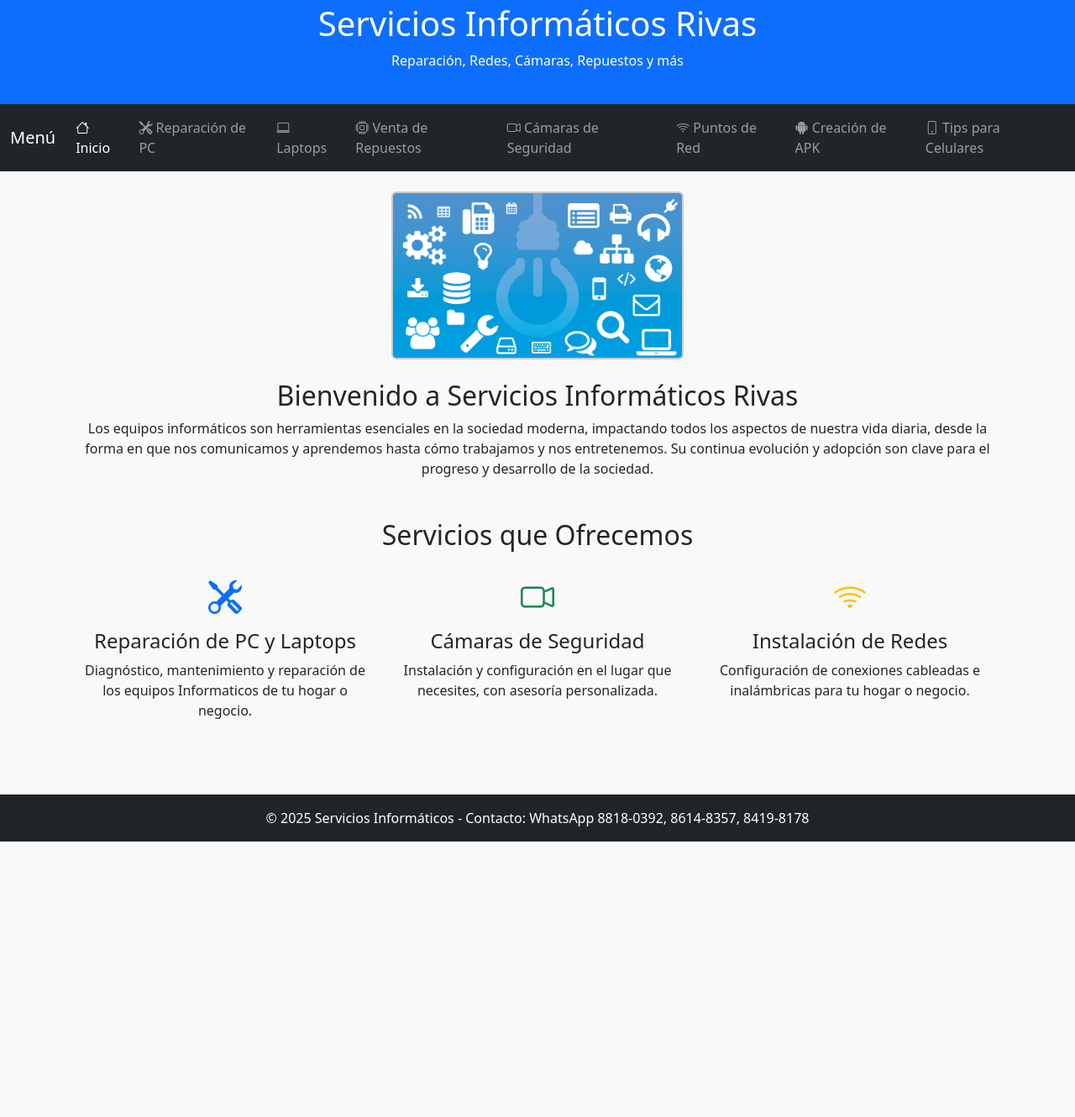
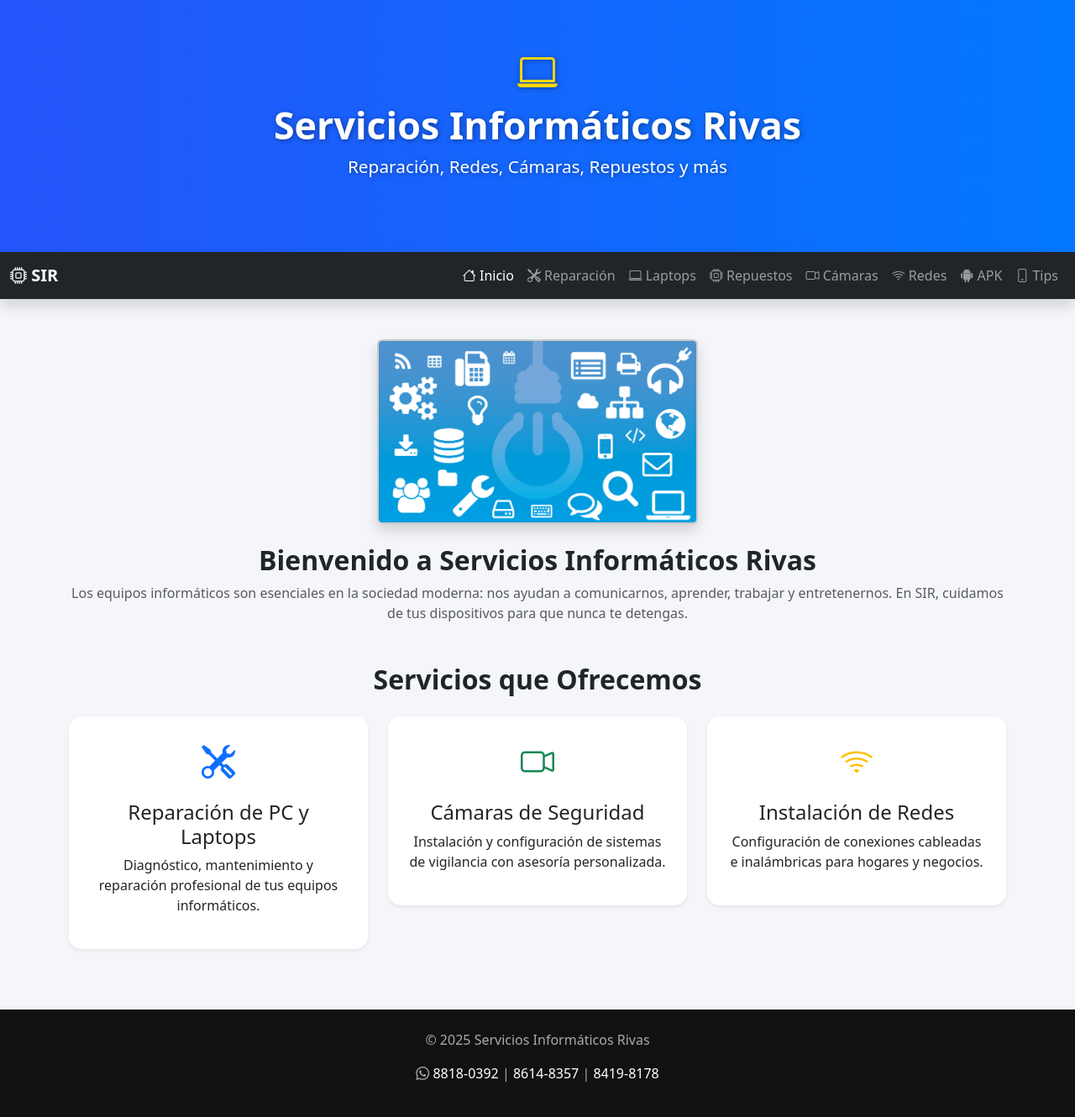
Before and after one commit to servicios-informaticos-rivas/Servicios_informaticos, a plain HTML site: page index.html in a window 1280 px wide. Shown: the part 20-1350 px from the top of the page at 84% size. Before the commit the page ends 1022 px from the top, so only its background shows below. Drawn offline with nearby package versions, Linux system fonts and the light colour scheme.

Commit message:
Update index.html

```diff
--- a/index.html
+++ b/index.html
@@ -4,79 +4,183 @@
   <meta charset="UTF-8" />
   <meta name="viewport" content="width=device-width, initial-scale=1.0" />
   <title>Servicios Informáticos Rivas</title>
+
+  <!-- Bootstrap -->
   <link href="https://cdn.jsdelivr.net/npm/bootstrap@5.3.0/dist/css/bootstrap.min.css" rel="stylesheet" />
   <link href="https://cdn.jsdelivr.net/npm/bootstrap-icons@1.10.5/font/bootstrap-icons.css" rel="stylesheet" />
+
   <style>
-    img { border: 2px solid #ccc; transition: transform 0.3s ease; max-height: 200px; }
+    /* Fondo degradado animado para encabezado */
+    .header-hero {
+      height: 320px;
+      background: linear-gradient(270deg, #007bff, #6610f2, #17a2b8);
+      background-size: 600% 600%;
+      animation: gradientMove 12s ease infinite;
+      text-shadow: 1px 1px 6px rgba(0,0,0,0.4);
+    }
+
+    @keyframes gradientMove {
+      0% { background-position: 0% 50%; }
+      50% { background-position: 100% 50%; }
+      100% { background-position: 0% 50%; }
+    }
+
+    /* Animaciones */
+    .animate-title {
+      font-size: 2.8rem;
+      font-weight: bold;
+      opacity: 0;
+      animation: fadeInUp 1s ease forwards;
+    }
+
+    .animate-subtitle {
+      font-size: 1.3rem;
+      opacity: 0;
+      animation: fadeInUp 1s ease forwards;
+      animation-delay: 0.5s;
+    }
+
+    .animate-icon {
+      font-size: 3rem;
+      opacity: 0;
+      animation: fadeInScale 1s ease forwards;
+      animation-delay: 0.8s;
+      color: #ffd700;
+    }
+
+    @keyframes fadeInUp {
+      from { opacity: 0; transform: translateY(30px); }
+      to { opacity: 1; transform: translateY(0); }
+    }
+
+    @keyframes fadeInScale {
+      from { opacity: 0; transform: scale(0.5); }
+      to { opacity: 1; transform: scale(1); }
+    }
+
+    /* Navbar fija */
+    .navbar {
+      position: sticky;
+      top: 0;
+      z-index: 1000;
+    }
+
+    /* Imagen con hover */
+    img { border: 2px solid #ccc; transition: transform 0.3s ease; max-height: 220px; }
     img:hover { transform: scale(1.05); }
-    body { background-color: #f9f9f9; }
+
+    body { background-color: #f5f6fa; }
+
+    /* Tarjetas de servicios */
+    .service-card {
+      transition: transform 0.3s ease, box-shadow 0.3s ease;
+      border-radius: 15px;
+    }
+    .service-card:hover {
+      transform: translateY(-8px);
+      box-shadow: 0 10px 25px rgba(0,0,0,0.15);
+    }
+
+    /* Footer moderno */
+    footer {
+      background: #111;
+      color: #aaa;
+    }
+    footer a {
+      color: #fff;
+      text-decoration: none;
+    }
+    footer a:hover {
+      text-decoration: underline;
+    }
   </style>
 </head>
 <body>
-  <header class="bg-primary text-white text-center p-4">
-    <h1>Servicios Informáticos Rivas</h1>
-    <p>Reparación, Redes, Cámaras, Repuestos y más</p>
+
+  <!-- Encabezado -->
+  <header class="header-hero text-white text-center d-flex flex-column justify-content-center align-items-center">
+    <i class="bi bi-laptop animate-icon"></i>
+    <h1 class="animate-title">Servicios Informáticos Rivas</h1>
+    <p class="animate-subtitle">Reparación, Redes, Cámaras, Repuestos y más</p>
   </header>
 
-  <nav class="navbar navbar-expand-lg navbar-dark bg-dark">
+  <!-- Menú -->
+  <nav class="navbar navbar-expand-lg navbar-dark bg-dark shadow">
     <div class="container-fluid">
-      <a class="navbar-brand" href="#">Menú</a>
+      <a class="navbar-brand fw-bold" href="#"><i class="bi bi-cpu"></i> SIR</a>
       <button class="navbar-toggler" type="button" data-bs-toggle="collapse" data-bs-target="#navMenu">
         <span class="navbar-toggler-icon"></span>
       </button>
       <div class="collapse navbar-collapse" id="navMenu">
-        <ul class="navbar-nav">
+        <ul class="navbar-nav ms-auto">
           <li class="nav-item"><a class="nav-link active" href="index.html"><i class="bi bi-house"></i> Inicio</a></li>
-          <li class="nav-item"><a class="nav-link" href="reparacion.html"><i class="bi bi-tools"></i> Reparación de PC</a></li>
+          <li class="nav-item"><a class="nav-link" href="reparacion.html"><i class="bi bi-tools"></i> Reparación</a></li>
           <li class="nav-item"><a class="nav-link" href="laptops.html"><i class="bi bi-laptop"></i> Laptops</a></li>
-          <li class="nav-item"><a class="nav-link" href="repuestos.html"><i class="bi bi-cpu"></i> Venta de Repuestos</a></li>
-          <li class="nav-item"><a class="nav-link" href="camaras.html"><i class="bi bi-camera-video"></i> Cámaras de Seguridad</a></li>
-          <li class="nav-item"><a class="nav-link" href="redes.html"><i class="bi bi-wifi"></i> Puntos de Red</a></li>
-          <li class="nav-item"><a class="nav-link" href="apk.html"><i class="bi bi-android2"></i> Creación de APK</a></li>
-          <li class="nav-item"><a class="nav-link" href="tips.html"><i class="bi bi-phone"></i> Tips para Celulares</a></li>
+          <li class="nav-item"><a class="nav-link" href="repuestos.html"><i class="bi bi-cpu"></i> Repuestos</a></li>
+          <li class="nav-item"><a class="nav-link" href="camaras.html"><i class="bi bi-camera-video"></i> Cámaras</a></li>
+          <li class="nav-item"><a class="nav-link" href="redes.html"><i class="bi bi-wifi"></i> Redes</a></li>
+          <li class="nav-item"><a class="nav-link" href="apk.html"><i class="bi bi-android2"></i> APK</a></li>
+          <li class="nav-item"><a class="nav-link" href="tips.html"><i class="bi bi-phone"></i> Tips</a></li>
         </ul>
       </div>
     </div>
   </nav>
-  <main class="container my-4">
+
+  <!-- Contenido -->
+  <main class="container my-5">
     <div class="text-center my-4">
-  <img src="imagenes/servicios.jpg" alt="Servicio de reparación de PC" class="img-fluid rounded" />
+      <img src="imagenes/servicios.jpg" alt="Servicio de reparación de PC" class="img-fluid rounded shadow" />
     </div>
 
-    <div class="text-center">
-      <h2>Bienvenido a Servicios Informáticos Rivas</h2>
-      <p>Los equipos informáticos son herramientas esenciales en la sociedad moderna, impactando todos los aspectos de nuestra vida diaria, desde la forma en que nos comunicamos y aprendemos hasta cómo trabajamos y nos entretenemos. Su continua evolución y adopción son clave para el progreso y desarrollo de la sociedad.</p>
+    <div class="text-center mb-5">
+      <h2 class="fw-bold">Bienvenido a Servicios Informáticos Rivas</h2>
+      <p class="text-muted">Los equipos informáticos son esenciales en la sociedad moderna: nos ayudan a comunicarnos, aprender, trabajar y entretenernos. En SIR, cuidamos de tus dispositivos para que nunca te detengas.</p>
     </div>
 
-    <section class="container my-5">
-  <h2 class="text-center mb-4">Servicios que Ofrecemos</h2>
+    <section>
+      <h2 class="text-center mb-4 fw-bold">Servicios que Ofrecemos</h2>
       <div class="row text-center">
         <div class="col-md-4 mb-4">
+          <div class="card service-card p-4 border-0 shadow-sm">
             <i class="bi bi-tools fs-1 text-primary"></i>
-      <h4 class="mt-2">Reparación de PC y Laptops</h4>
-      <p>Diagnóstico, mantenimiento y reparación de los equipos Informaticos de tu hogar o negocio.</p>
+            <h4 class="mt-3">Reparación de PC y Laptops</h4>
+            <p>Diagnóstico, mantenimiento y reparación profesional de tus equipos informáticos.</p>
+          </div>
         </div>
         <div class="col-md-4 mb-4">
+          <div class="card service-card p-4 border-0 shadow-sm">
             <i class="bi bi-camera-video fs-1 text-success"></i>
-      <h4 class="mt-2">Cámaras de Seguridad</h4>
-      <p>Instalación y configuración en el lugar que necesites, con asesoría personalizada.</p>
+            <h4 class="mt-3">Cámaras de Seguridad</h4>
+            <p>Instalación y configuración de sistemas de vigilancia con asesoría personalizada.</p>
+          </div>
         </div>
         <div class="col-md-4 mb-4">
+          <div class="card service-card p-4 border-0 shadow-sm">
             <i class="bi bi-wifi fs-1 text-warning"></i>
-      <h4 class="mt-2">Instalación de Redes</h4>
-      <p>Configuración de conexiones cableadas e inalámbricas para tu hogar o negocio.</p>
+            <h4 class="mt-3">Instalación de Redes</h4>
+            <p>Configuración de conexiones cableadas e inalámbricas para hogares y negocios.</p>
+          </div>
         </div>
       </div>
     </section>
+  </main>
 
-  </main>
-  <footer class="bg-dark text-white text-center py-3">
-    © 2025 Servicios Informáticos - Contacto: WhatsApp 8818-0392, 8614-8357, 8419-8178
+  <!-- Footer -->
+  <footer class="text-center py-4">
+    <p>© 2025 Servicios Informáticos Rivas</p>
+    <p>
+      <i class="bi bi-whatsapp"></i>
+      <a href="https://wa.me/50588180392" target="_blank">8818-0392</a> |
+      <a href="https://wa.me/50586148357" target="_blank">8614-8357</a> |
+      <a href="https://wa.me/50584198178" target="_blank">8419-8178</a>
+    </p>
   </footer>
+
+  <!-- Scripts -->
   <script src="https://cdn.jsdelivr.net/npm/bootstrap@5.3.0/dist/js/bootstrap.bundle.min.js"></script>
 
+  <!-- Chat Botpress -->
   <script src="https://cdn.botpress.cloud/webchat/v3.2/inject.js" defer></script>
   <script src="https://files.bpcontent.cloud/2025/08/11/23/20250811230929-AYMVBFEW.js" defer></script>
-
 </body>
 </html>
```
Lines whose indentation alone changed are shown as unchanged.
